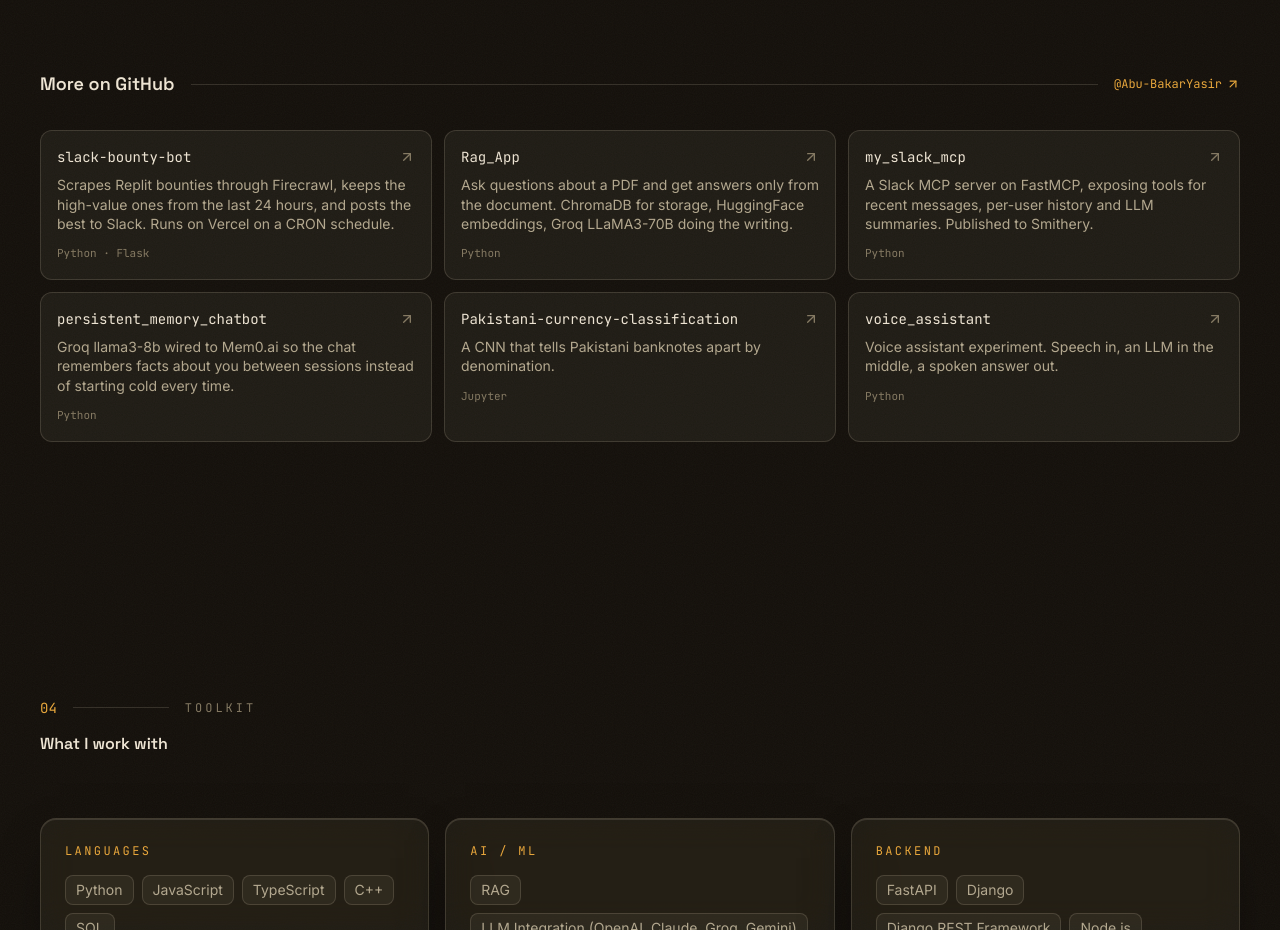
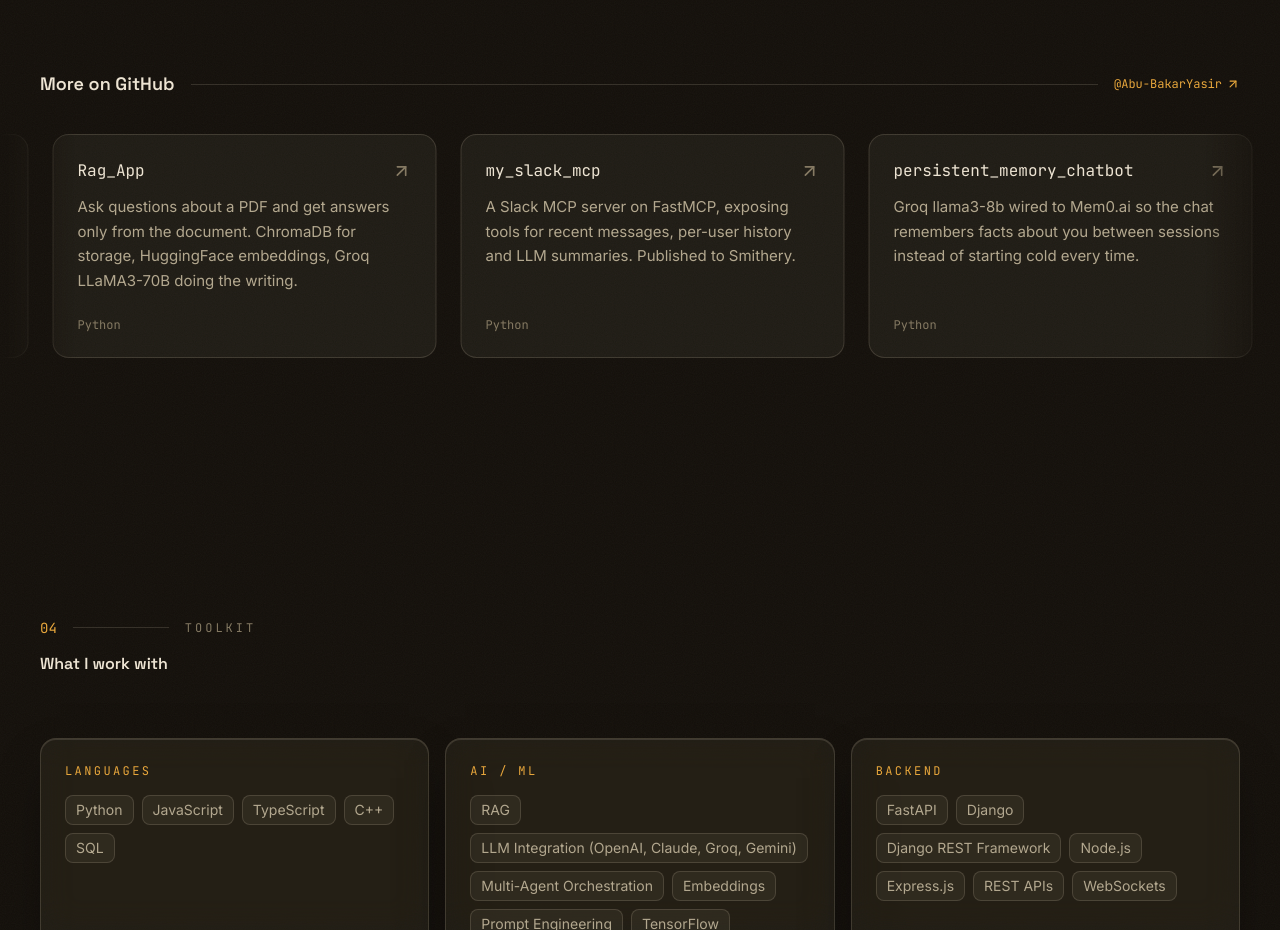
Before and after one commit to Abu-BakarYasir/abubakar-yasir-portfolio, a Next.js app: page / in a window 1280 px wide. Shown: the part 3200-4130 px from the top of the page. Built offline with nearby package versions, Linux system fonts and the light colour scheme.

Commit message:
Replace GitHub grid with scrolling repo marquee

```diff
--- a/app/globals.css
+++ b/app/globals.css
@@ -485,6 +485,45 @@ body {
   }
 }
 
+/* ============================================================
+   GitHub repo marquee — a continuous conveyor rather than a static grid.
+   The track holds two identical passes of the repo list; a linear
+   translateX from 0 to -50% lands pass 2 exactly where pass 1 began, so
+   the loop is seamless. Spacing lives on each slide's right margin (not a
+   flex gap) so every slide is one uniform unit and -50% never drifts.
+   ============================================================ */
+.gh-marquee {
+  overflow: hidden;
+}
+.gh-marquee-track {
+  display: flex;
+  width: max-content;
+  animation: gh-marquee var(--gh-marquee-duration, 46s) linear infinite;
+}
+/* Pause on hover or keyboard focus so a card can actually be clicked. */
+.gh-marquee:hover .gh-marquee-track,
+.gh-marquee:focus-within .gh-marquee-track {
+  animation-play-state: paused;
+}
+@keyframes gh-marquee {
+  from {
+    transform: translateX(0);
+  }
+  to {
+    transform: translateX(-50%);
+  }
+}
+/* No motion: drop the animation and let the row be scrolled by hand instead,
+   so the repos hidden off-screen stay reachable. */
+@media (prefers-reduced-motion: reduce) {
+  .gh-marquee {
+    overflow-x: auto;
+  }
+  .gh-marquee-track {
+    animation: none;
+  }
+}
+
 /* Mouse-drag scrolling on the project rail. Touch and trackpad already scroll
    natively; this only adds the click-and-drag that a mouse otherwise lacks. */
 .rail-dragging {
--- a/components/sections/Projects.tsx
+++ b/components/sections/Projects.tsx
@@ -1,6 +1,7 @@
 import { ArrowUpRight } from "lucide-react";
-import { projects, openSource } from "@/content/projects";
+import { projects } from "@/content/projects";
 import { ProjectSlider } from "@/components/ui/ProjectSlider";
+import { GitHubMarquee } from "@/components/ui/GitHubMarquee";
 import { SectionHeading } from "@/components/ui/SectionHeading";
 import { Reveal } from "@/components/motion/Reveal";
 
@@ -20,7 +21,7 @@ export function Projects() {
         <ProjectSlider projects={featured} />
       </Reveal>
 
-      {/* Open-source grid */}
+      {/* Open-source repos — a continuously scrolling marquee */}
       <Reveal className="mt-20">
         <div className="mb-8 flex items-center gap-4">
           <h3 className="font-display text-lg font-semibold">More on GitHub</h3>
@@ -37,31 +38,9 @@ export function Projects() {
         </div>
       </Reveal>
 
-      <div className="grid gap-3 sm:grid-cols-2 lg:grid-cols-3">
-        {openSource.map((repo, i) => (
-          <Reveal key={repo.name} delay={(i % 3) * 0.06}>
-            <a
-              href={repo.url}
-              target="_blank"
-              rel="noopener noreferrer"
-              className="group block h-full rounded-xl border border-[var(--color-glass-border)] bg-[var(--color-glass)] p-4 transition-all duration-300 hover:-translate-y-0.5 hover:border-[color-mix(in_oklab,var(--color-accent)_40%,transparent)] hover:bg-[var(--color-glass-strong)]"
-            >
-              <div className="flex items-center justify-between">
-                <span className="font-mono text-sm text-[var(--color-fg)]">
-                  {repo.name}
-                </span>
-                <ArrowUpRight className="h-4 w-4 text-[var(--color-fg-faint)] transition-colors group-hover:text-[var(--color-accent)]" />
-              </div>
-              <p className="mt-2 text-sm leading-snug text-[var(--color-fg-muted)]">
-                {repo.summary}
-              </p>
-              <span className="mt-3 inline-block font-mono text-[11px] text-[var(--color-fg-faint)]">
-                {repo.lang}
-              </span>
-            </a>
-          </Reveal>
-        ))}
-      </div>
+      <Reveal>
+        <GitHubMarquee />
+      </Reveal>
     </section>
   );
 }
--- /dev/null
+++ b/components/ui/GitHubMarquee.tsx
@@ -0,0 +1,57 @@
+import { ArrowUpRight } from "lucide-react";
+import { openSource } from "@/content/projects";
+
+/**
+ * Open-source repos as a continuously scrolling marquee.
+ *
+ * The list is rendered twice back-to-back: the CSS track scrolls the width of
+ * one pass and then wraps, so the second pass hides the seam. The duplicate
+ * pass is decorative — hidden from assistive tech and taken out of the tab
+ * order so each repo is announced and focusable exactly once. Hovering (or
+ * tabbing into) the strip pauses it, via CSS, so a card can be clicked.
+ */
+export function GitHubMarquee() {
+  const loop = [...openSource, ...openSource];
+
+  return (
+    <div
+      className="gh-marquee no-scrollbar -mx-6 md:-mx-10"
+      style={{
+        WebkitMaskImage:
+          "linear-gradient(90deg, transparent 0, #000 6%, #000 94%, transparent 100%)",
+        maskImage:
+          "linear-gradient(90deg, transparent 0, #000 6%, #000 94%, transparent 100%)",
+      }}
+    >
+      <div className="gh-marquee-track py-1">
+        {loop.map((repo, i) => {
+          const dupe = i >= openSource.length;
+          return (
+            <a
+              key={`${repo.name}-${i}`}
+              href={repo.url}
+              target="_blank"
+              rel="noopener noreferrer"
+              aria-hidden={dupe || undefined}
+              tabIndex={dupe ? -1 : undefined}
+              className="group mr-6 flex w-[clamp(320px,30vw,460px)] shrink-0 flex-col rounded-2xl border border-[var(--color-glass-border)] bg-[var(--color-glass)] p-6 transition-all duration-300 hover:-translate-y-0.5 hover:border-[color-mix(in_oklab,var(--color-accent)_45%,transparent)] hover:bg-[var(--color-glass-strong)]"
+            >
+              <div className="flex items-center justify-between gap-3">
+                <span className="font-mono text-base text-[var(--color-fg)]">
+                  {repo.name}
+                </span>
+                <ArrowUpRight className="h-5 w-5 shrink-0 text-[var(--color-fg-faint)] transition-colors group-hover:text-[var(--color-accent)]" />
+              </div>
+              <p className="mt-3 flex-1 text-[15px] leading-relaxed text-[var(--color-fg-muted)]">
+                {repo.summary}
+              </p>
+              <span className="mt-6 inline-block font-mono text-xs text-[var(--color-fg-faint)]">
+                {repo.lang}
+              </span>
+            </a>
+          );
+        })}
+      </div>
+    </div>
+  );
+}
```
